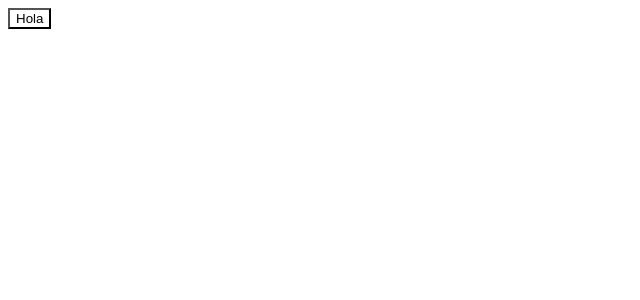
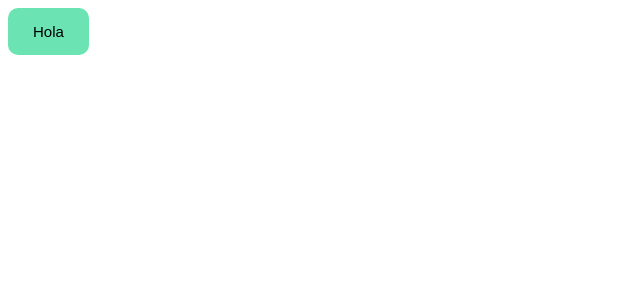
Before and after one commit to No-Country/C6-07-T-PERN, a Next.js app: page /ui in a window 1280 px wide. Shown: the top 300 px of the page, without its empty margins (0-640 px from the left). Built offline with nearby package versions, Linux system fonts and the light colour scheme.

Commit message:
added button and styles

```diff
--- a/ui/buttons/index.js
+++ b/ui/buttons/index.js
@@ -1,4 +1,4 @@
 import css from "./index.module.css";
 export function PrimaryButton() {
-  return <button className={css.blue}>Hola</button>;
+  return <button className={css.bgcolor}>Hola</button>;
 }
--- a/ui/buttons/index.module.css
+++ b/ui/buttons/index.module.css
@@ -1,6 +1,10 @@
-.button{
-    background-color: aqua;
+.bgcolor {
+	padding: 15px 25px;
+	font-size: 15px;
+	font-weight: normal;
+	background-color: var(--secondary);
+	border-radius: 10px;
+	outline: none;
+	border: 2px;
+	cursor: pointer;
 }
-.blue{
-    background-color: var(--primary-color);
-}
```
